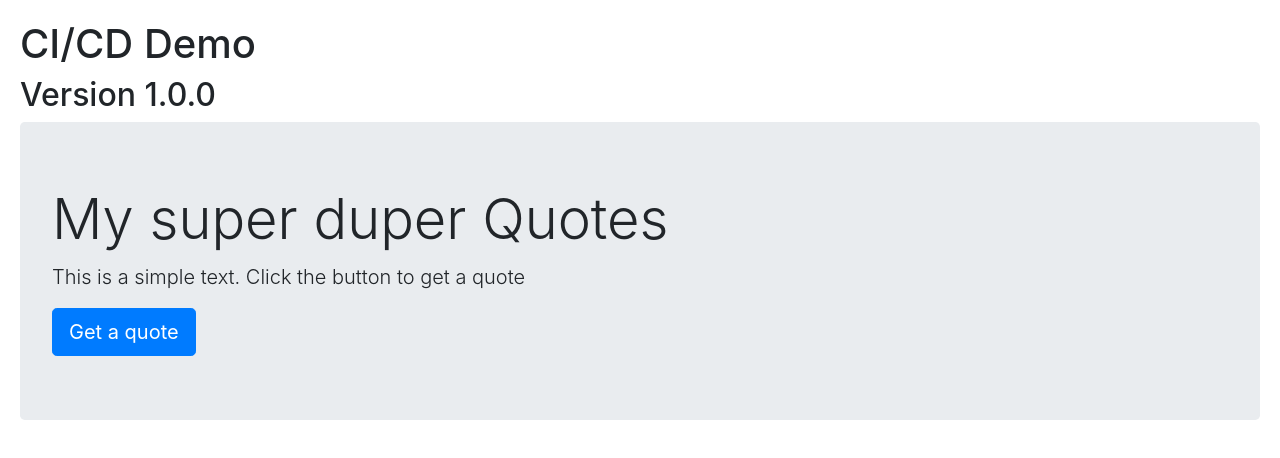
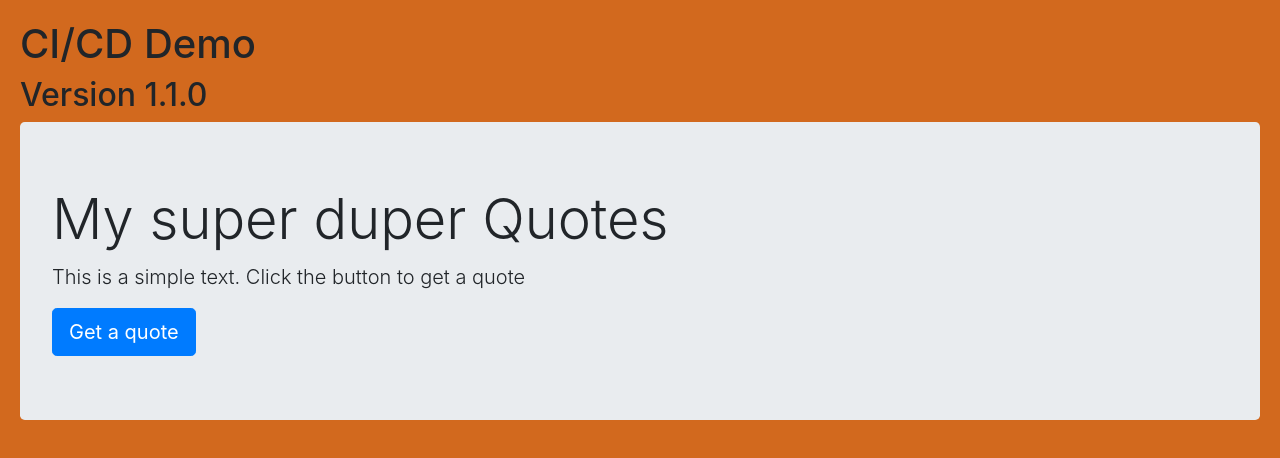
Before and after one commit to webbeast2019/hello-cicd-backend, a website: page public/index.html in a window 1280 px wide. Drawn offline with nearby package versions, Linux system fonts and the light colour scheme.

```diff
--- a/package.json
+++ b/package.json
@@ -1,6 +1,6 @@
 {
   "name": "my-quotes",
-  "version": "1.0.0",
+  "version": "1.1.0",
   "description": "CI/CD demo",
   "main": "server.js",
   "scripts": {
--- a/public/index.html
+++ b/public/index.html
@@ -8,7 +8,7 @@
   <style>
     body {
       padding: 20px;
-      /*background-color: chocolate;*/
+      background-color: chocolate;
     }
   </style>
 </head>
@@ -16,7 +16,7 @@
 <body>
 <header>
   <h1>CI/CD Demo</h1>
-  <h2>Version 1.0.0</h2>
+  <h2>Version 1.1.0</h2>
 </header>
 <main>
   <div class="jumbotron">
```
